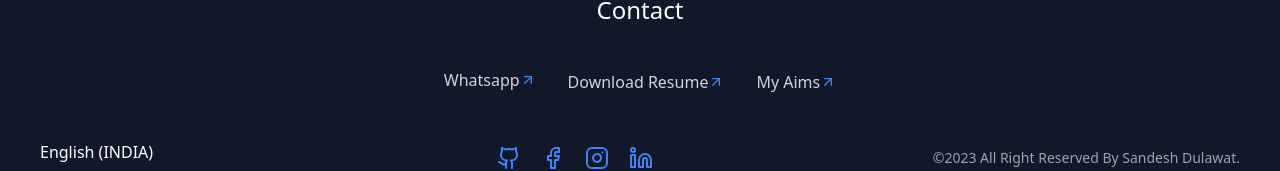
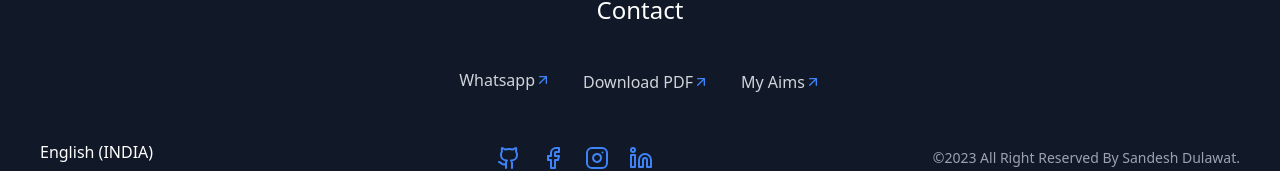
Before and after one commit to sandeshdulawat/sandeshdulawat-portfolio, a React (Vite) app: page / in a window 1280 px wide. Shown: the part 3390-3561 px from the top of the page. Built offline with nearby package versions, Linux system fonts and the light colour scheme.

Commit message:
final update

```diff
--- a/package.json
+++ b/package.json
@@ -11,6 +11,7 @@
   },
   "dependencies": {
     "@headlessui/react": "^1.7.17",
+    "firebase": "^10.8.0",
     "flowbite": "^2.2.0",
     "flowbite-react": "^0.7.0",
     "lucide-react": "^0.293.0",
--- a/src/components/footer/Footer.jsx
+++ b/src/components/footer/Footer.jsx
@@ -8,19 +8,39 @@ import {
 } from "lucide-react";
 import { Link } from "react-router-dom";
 
+import firebase from 'firebase/app';
+import 'firebase/storage';
+
 
 
 
 function Footer() {
-  const onButtonClick = () => {
-    const pdfUrl = "gs://decorum-furniture.appspot.com/SandeshCV.pdf";
-    const link = document.createElement("a");
-    link.href = pdfUrl;
-    link.download = "SandeshCV.pdf"; // specify the filename
-    document.body.appendChild(link);
-    link.click();
-    document.body.removeChild(link);
-};
+
+  const onButtonClick = async () => {
+    try {
+      // Replace with your Firebase configuration
+      const firebaseConfig = {
+        apiKey: 'AIzaSyCJU7LYDL247ZnpzJr9YtcXWfM2YWS4UdI',
+        authDomain: 'https://sandeshdulawat.netlify.app/',
+      };
+
+      firebase.initializeApp(firebaseConfig);
+
+      const storage = firebase.storage();
+      const pdfRef = storage.ref('gs://decorum-furniture.appspot.com/SandeshCV.pdf'); // Replace with the actual path in your storage
+
+      const downloadURL = await pdfRef.getDownloadURL();
+
+      // Use the downloadURL in your application
+      console.log('PDF Download URL:', downloadURL);
+
+      // Perform any additional actions, like opening the PDF in a new window
+      window.open(downloadURL, '_blank');
+    } catch (error) {
+      console.error('Error:', error);
+    }
+  };
+
   return (
     <div
       className="bg-[#111827] text-center text-white space-y-5"
@@ -41,7 +61,7 @@ function Footer() {
           <ArrowUpRight size={16} className="text-blue-500" />
         </div>
         <div className="flex text-center justify-center items-center">
-          <a href="/"  onClick={onButtonClick}>Download Resume</a>
+        <button onClick={onButtonClick}>Download PDF</button>
           <ArrowUpRight size={16} className="text-blue-500" />
         </div>
         <div className="flex text-center justify-center items-center">
```
Also changed, not shown: 1 other file (tests, documents, lock files or other folders).
